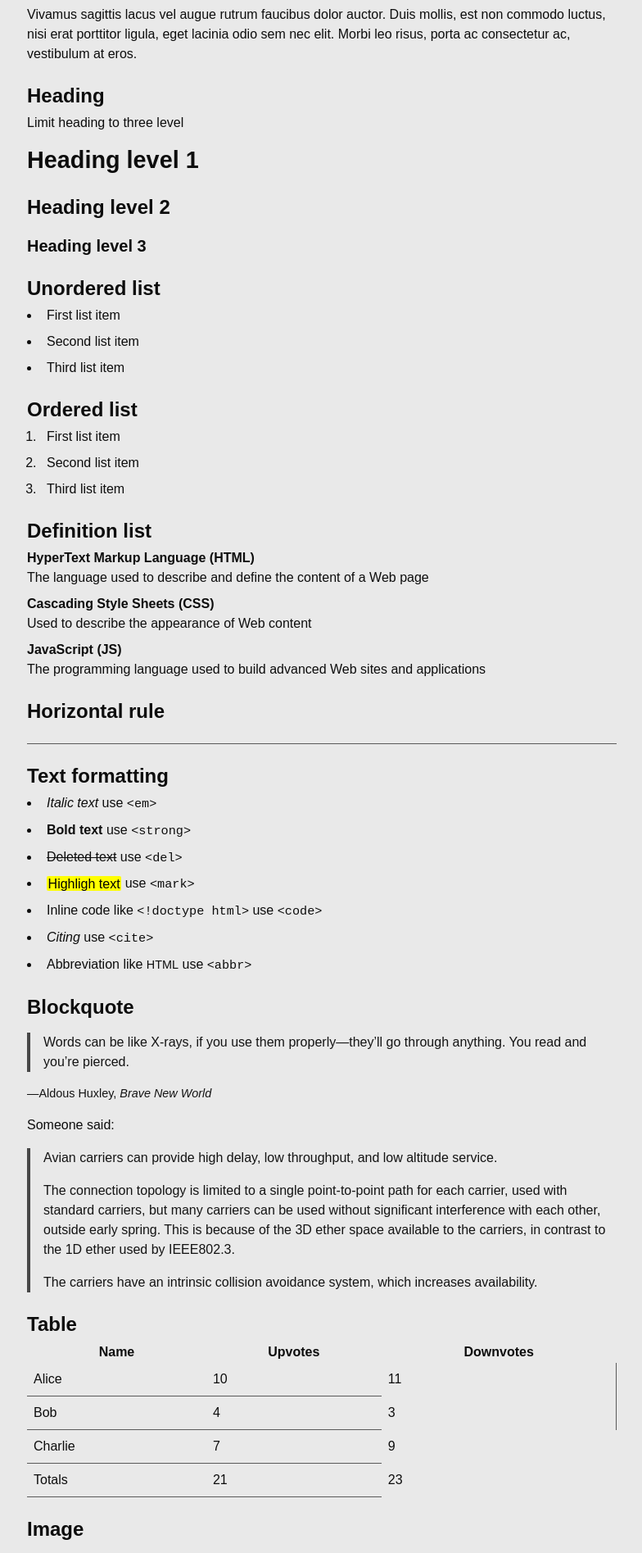
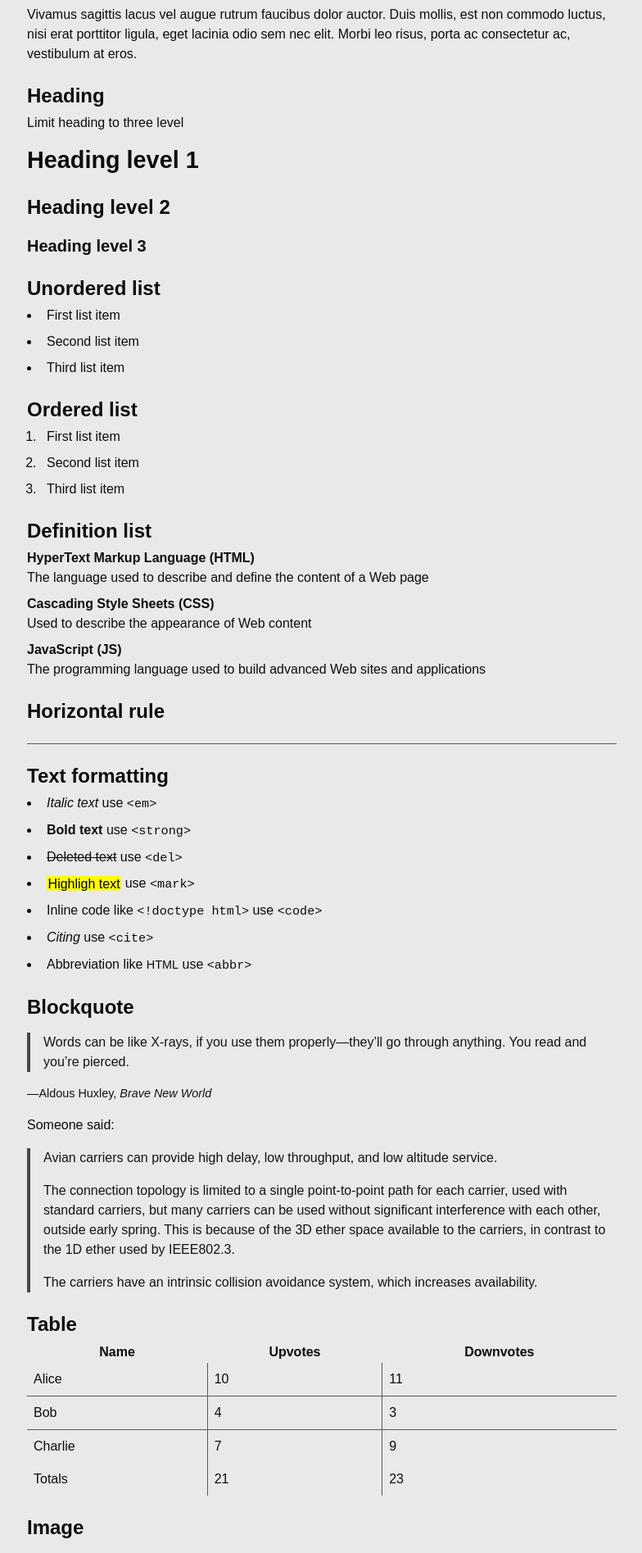
Before and after one commit to aflim/blog, a Jekyll site: the page built from styleguide.md, in a window 1280 px wide. Shown: the part 114-2009 px from the top of the page at 82% size, without its empty margins (247-1031 px from the left). Built offline with Jekyll 4.4.1, drawn with Linux system fonts in a browser that asks for light colours; grey boxes are pictures that could not be loaded.

Commit message:
Update _typography.scss

```diff
--- a/_sass/_typography.scss
+++ b/_sass/_typography.scss
@@ -155,9 +155,8 @@ table {
   border-collapse: collapse;
 }
 
-tbody td,
-tfoot td {
-  padding: .5em;
+tbody tr,
+tfoot tr {
   border-color: inherit;
   border-style: solid;
   border-width: 0;
@@ -168,8 +167,9 @@ tfoot td {
   }
 }
 
-tbody tr,
-tfoot tr {
+tbody td,
+tfoot td {
+  padding: .5em;
   border-color: inherit;
   border-style: solid;
   border-width: 0;
```
